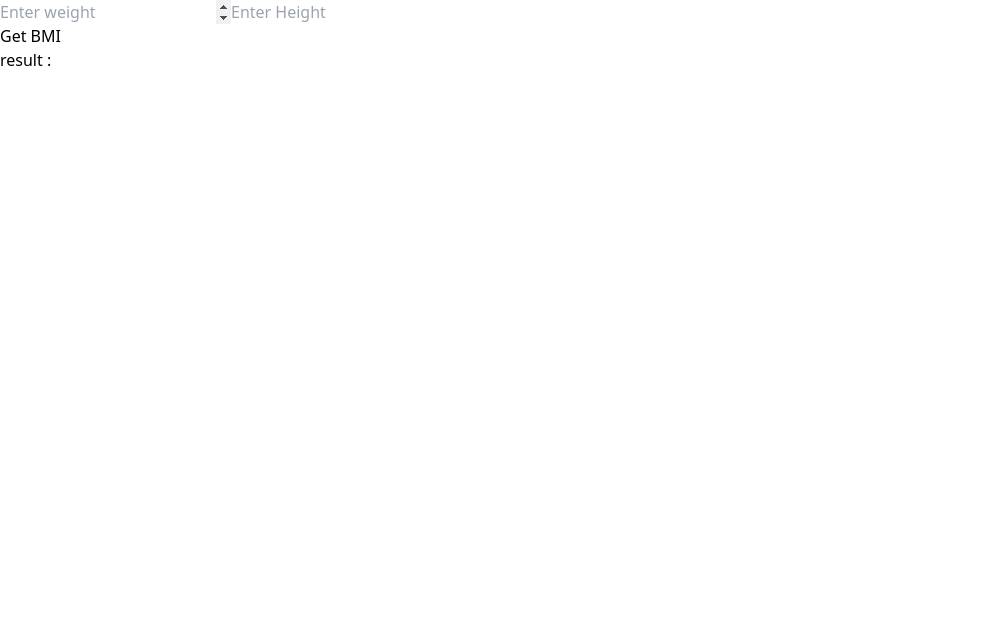
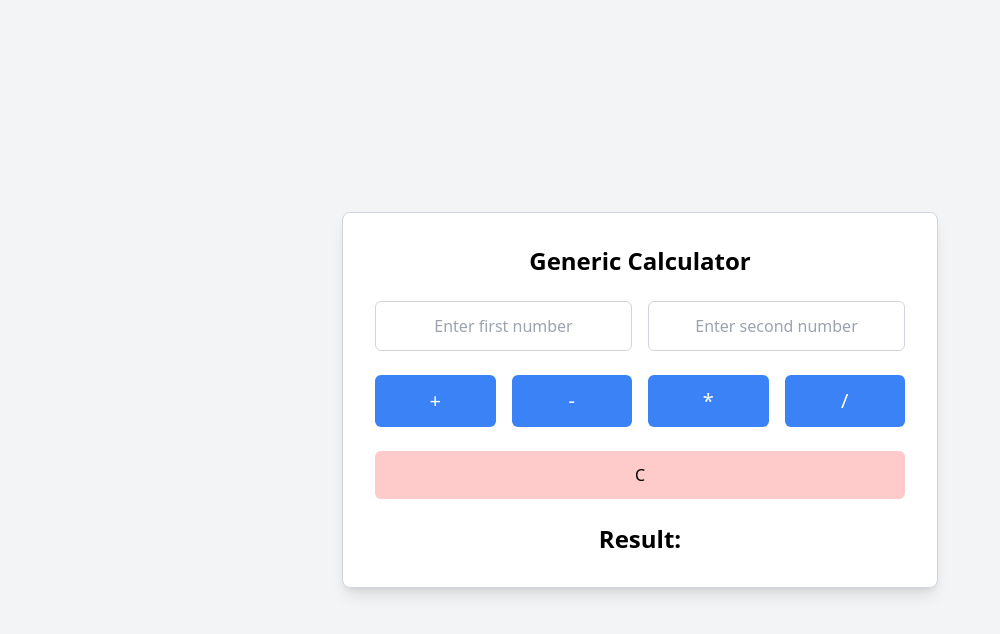
Before and after one commit to Wasif2000/Functional-Calculator, a React (Create React App) app: page / in a window 1280 px wide. Shown: the top 634 px of the page, without its empty margins (0-1000 px from the left). Built offline with nearby package versions, Linux system fonts and the light colour scheme.

Commit message:
add new features

```diff
--- a/src/App.js
+++ b/src/App.js
@@ -7,8 +7,8 @@ const App = () => {
   return (
     <>
     {/* <BasicCal/> */}
-    {/* <Practice/> */}
-      <BMIcal/>
+    <Practice/>
+      {/* <BMIcal/>     */}
     </>
   )
 }
--- a/src/components/BMIcal.jsx
+++ b/src/components/BMIcal.jsx
@@ -9,7 +9,7 @@ const BMIcal = () => {
 
     const handler = (e) =>{
         e.preventDefault();
-        if (a=== 0 || b=== 0) {
+        if (a== 0 && b== 0) {
             alert("Enter a Solid Value")
         }else {
             let x = (a/(b*b)*703).toFixed(2)
--- a/src/components/Practice.jsx
+++ b/src/components/Practice.jsx
@@ -1,69 +1,107 @@
 import React, { useState } from 'react';
 
 const Practice = () => {
-  const [optr, setOptr] = useState(null);
-  const [x, setX] = useState(null);
-  const [y, setY] = useState(null);
+  const [inputs, setInputs] = useState({ x: '', y: '' });
   const [result, setResult] = useState(null);
+  const [error, setError] = useState('');
 
-  const handle = () => {
-    let a;
-    if (optr === "+") {
-      a = x + y;
-    } else if (optr === "-") {
-      a = x - y;
-    } else if (optr === "*") {
-      a = x * y;
-    } else if (optr === "/") {
-      a = x / y;
+  const handleInputChange = (e) => {
+    const { name, value } = e.target;
+    if (isNaN(value)) {
+      setError(`Please enter a valid number in ${name}`);
     } else {
-      a = "Give a valid number...";
+      setError('');
+      setInputs((prev) => ({ ...prev, [name]: value }));
     }
-    setResult(a);
   };
 
-  const Clear = () => {
-    setOptr(null);
-    setX(null);
-    setY(null);
+  const calculateResult = (operator) => {
+    const { x, y } = inputs;
+    const numX = parseFloat(x);
+    const numY = parseFloat(y);
+
+    if (isNaN(numX) || isNaN(numY)) {
+      setError('Both fields must contain numbers');
+      return;
+    }
+
+    let calcResult;
+    switch (operator) {
+      case '+':
+        calcResult = numX + numY;
+        break;
+      case '-':
+        calcResult = numX - numY;
+        break;
+      case '*':
+        calcResult = numX * numY;
+        break;
+      case '/':
+        calcResult = numY !== 0 ? numX / numY : 'Cannot divide by zero';
+        break;
+      default:
+        calcResult = 'Invalid operation';
+    }
+
+    setResult(calcResult);
+    setInputs({ x: '', y: '' }); // Clear input fields after calculation
+  };
+
+  const clearAll = () => {
+    setInputs({ x: '', y: '' });
     setResult(null);
+    setError('');
   };
 
   return (
     <div className="flex flex-col items-center justify-center min-h-screen bg-gray-100">
-      <h1 className="text-2xl font-bold mb-4">Simple Calculator</h1>
-      <div className="mb-4 space-x-2">
-        <input
-          className="p-2 border border-gray-300 rounded-md focus:outline-none focus:border-blue-500"
-          value={x || ''}
-          onChange={(e) => setX(Number(e.target.value))}
-          type="number"
-          placeholder="Enter first number"
-        />
-        <input
-          className="p-2 border border-gray-300 rounded-md focus:outline-none focus:border-blue-500"
-          value={y || ''}
-          onChange={(e) => setY(Number(e.target.value))}
-          type="number"
-          placeholder="Enter second number"
-        />
+      <div className="bg-white p-8 shadow-lg rounded-lg border border-gray-300">
+        <h1 className="text-2xl font-bold mb-6 text-center">Generic Calculator</h1>
+
+        {/* Input fields */}
+        <div className="grid grid-cols-2 gap-4 mb-6">
+          {['x', 'y'].map((name) => (
+            <div key={name}>
+              <input
+                className="p-3 border border-gray-300 rounded-md text-center focus:outline-none focus:border-blue-500"
+                value={inputs[name]}
+                name={name}
+                onChange={handleInputChange}
+                placeholder={`Enter ${name === 'x' ? 'first' : 'second'} number`}
+              />
+            </div>
+          ))}
+        </div>
+
+        {/* Error message */}
+        {error && <p className="text-red-500 text-center mb-4">{error}</p>}
+
+        {/* Operator buttons */}
+        <div className="grid grid-cols-4 gap-4 mb-6">
+          {['+', '-', '*', '/'].map((operator) => (
+            <button
+              key={operator}
+              className="px-4 py-3 bg-blue-500 text-white rounded-md hover:bg-blue-600 text-xl"
+              onClick={() => calculateResult(operator)}
+            >
+              {operator}
+            </button>
+          ))}
+        </div>
+
+        {/* Clear button */}
+        <div className="grid grid-cols-1 gap-4">
+          <button
+            className="px-4 py-3 bg-red-200 text-black rounded-md hover:bg-red-900"
+            onClick={clearAll}
+          >
+            C
+          </button>
+        </div>
+
+        {/* Result */}
+        <h2 className="text-2xl font-bold text-center mt-6">Result: {result}</h2>
       </div>
-      <div className="mb-4 space-x-2">
-        <button
-          className="px-4 py-2 bg-blue-500 text-white rounded-md hover:bg-blue-600"
-          onClick={() => setOptr("+")} >+</button>
-        <button className="px-4 py-2 bg-green-500 text-white rounded-md hover:bg-green-600"
-          onClick={() => setOptr("-")}>-</button>
-        <button className="px-4 py-2 bg-yellow-500 text-white rounded-md hover:bg-yellow-600"
-          onClick={() => setOptr("*")}>*</button>
-        <button className="px-4 py-2 bg-red-500 text-white rounded-md hover:bg-red-600"
-          onClick={() => setOptr("/")}>/</button>
-        <button className="px-4 py-2 bg-red-200 text-white rounded-md hover:bg-red-900"
-          onClick={Clear}>C</button>
-      </div>
-      <button className="px-6 py-2 bg-purple-500 text-white rounded-md hover:bg-purple-600 mb-4"
-        onClick={handle}>Calculate</button>
-      <h2 className="text-xl">Result: {result}</h2>
     </div>
   );
 };
```
